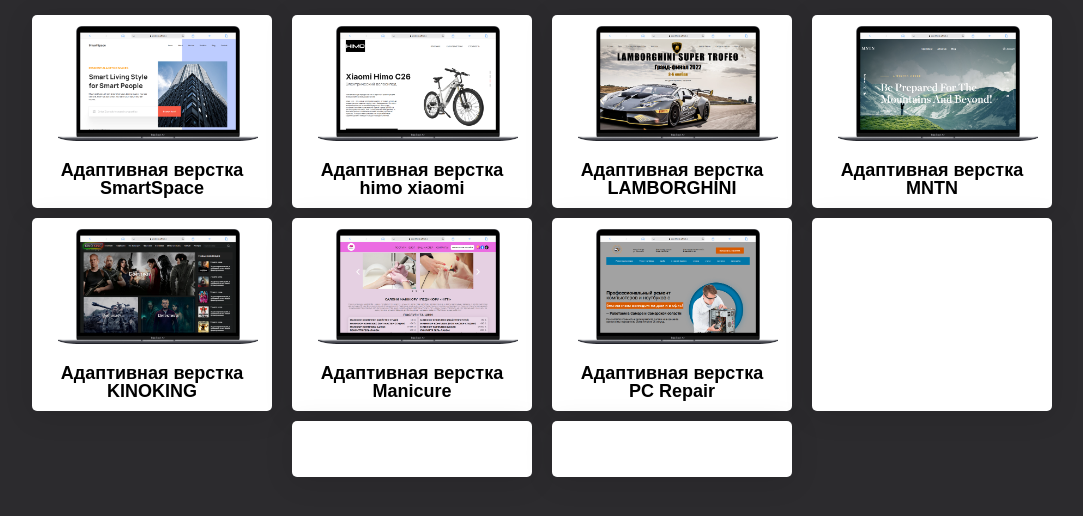
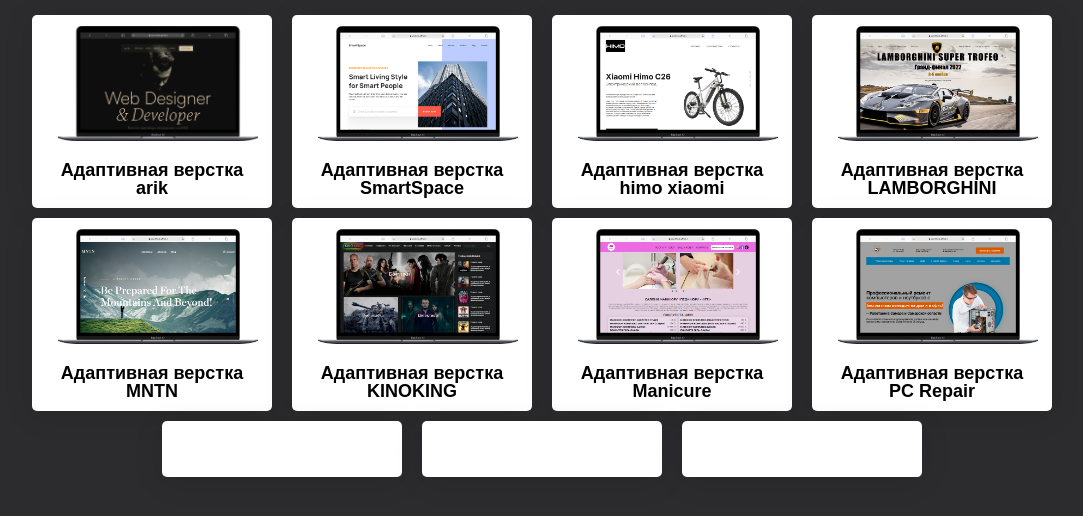
Before and after one commit to asus13note/Portfolio-main, a plain HTML site: page Portfolio.html in a window 1280 px wide. Shown: the whole page, without its empty margins (98-1181 px from the left). Drawn offline with Linux system fonts and the light colour scheme.

Commit message:
Add files via upload

```diff
--- a/Portfolio.html
+++ b/Portfolio.html
@@ -15,6 +15,13 @@
 <body>
   <!-- ============================================================================================================= -->
   <div class="Portfolio">
+		<div class="card-card">
+			<a href="https://asus13note.github.io/arik/" target="_blank"><img src="img/8.png" width="200" alt="SmartSpace"><a>
+					<a href="https://asus13note.github.io/arik/" target="_blank">
+						<h2>Адаптивная верстка arik</h2>
+					</a>
+		</div>
+
     <div class="card-card">
       <a href="https://jekaboss.github.io/SmartSpace/" target="_blank"><img src="img/1.png" width="200"
           alt="SmartSpace"><a>
```
Also changed, not shown: index.html (+1 -1 lines), img/8.png (added).
